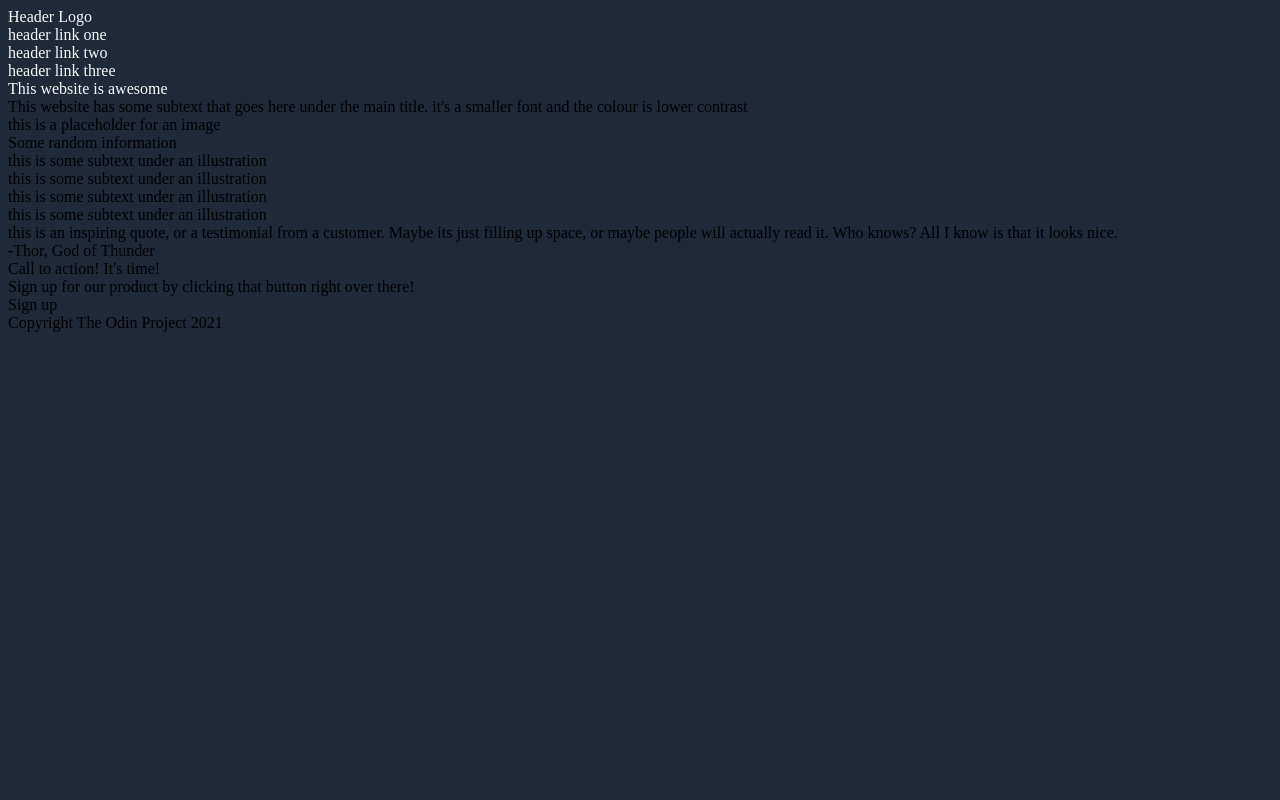
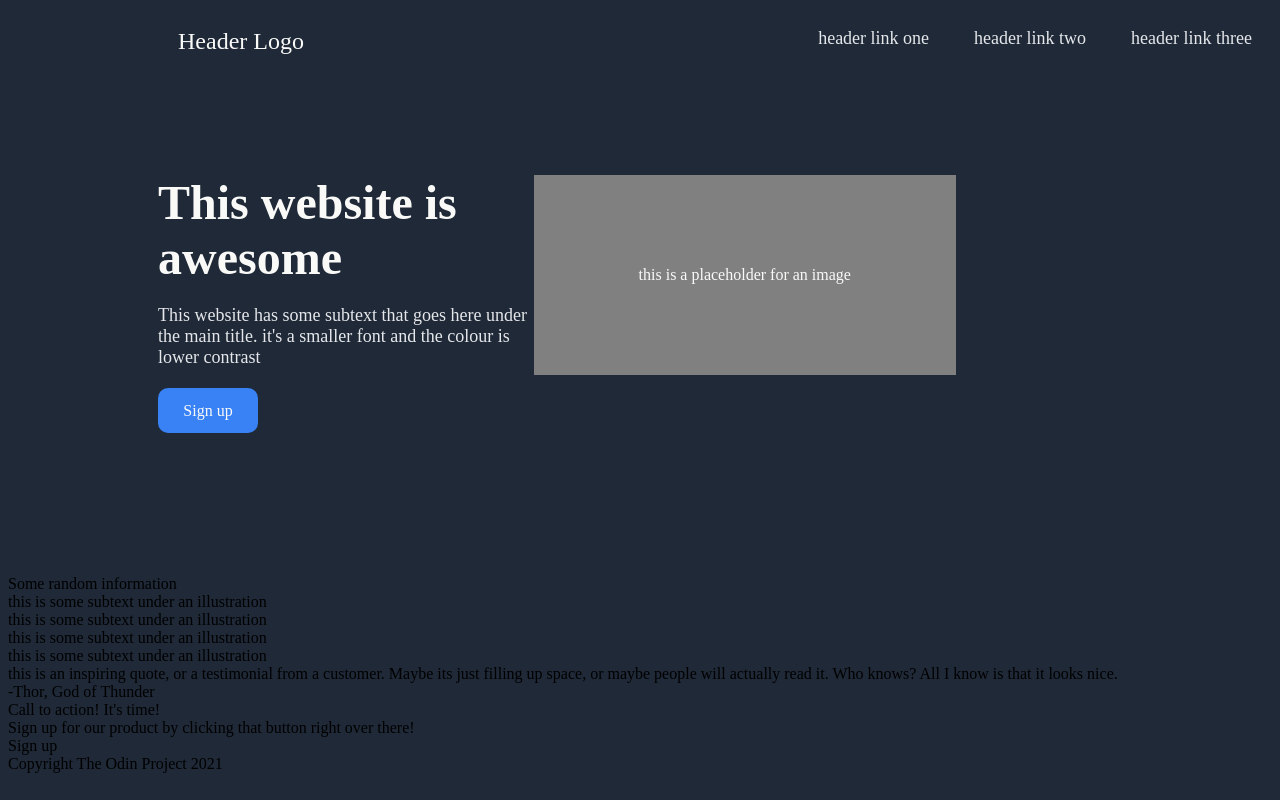
Before and after one commit to zacharymurphy/odin-landingpage, a plain HTML site: page index.html in a window 1280 px wide. Drawn offline with Linux system fonts and the light colour scheme.

Commit message:
finished first half of website

```diff
--- a/index.html
+++ b/index.html
@@ -1,21 +1,33 @@
 <!DOCTYPE html>
 <html lang="en">
-    <head class="header" >
+    <head >
         <meta charset="UTF-8">
         <link rel="stylesheet" href="style.css">
-        <div class="text">
-            <div> Header Logo </div>
-            <div> header link one</div>
-            <div> header link two</div>
-            <div> header link three</div>
-        </div>
+
+
     </head>
     <body>
-        <div class="text"> This website is awesome</div>
-        <div> This website has some subtext that goes here under the main title. it's
-            a smaller font and the colour is lower contrast
+        <div  class="header">
+            <div class="leftside">
+                <div class="text"> Header Logo </div>
+            </div>
+            <div class="rightside">
+                <div class="herotext" > header link one</div>
+                <div class="herotext"> header link two</div>
+                <div class="herotext"> header link three</div>
+            </div>
         </div>
-        <div> this is a placeholder for an image</div>
+        <div class="entiremiddle">
+            <div class="middleblock">
+                <div class="heromain"> This website is awesome</div>
+                <div class="herotext"> This website has some subtext that goes here under the main title. it's
+                    a smaller font and the colour is lower contrast
+                </div>
+                <div class="button"> Sign up</div>
+            </div>
+
+            <div class="imageplace"> this is a placeholder for an image</div>
+        </div>
 
         <div>  Some random information</div>
         <div> this is some subtext under an illustration</div>
--- a/style.css
+++ b/style.css
@@ -4,8 +4,81 @@ body{
 
 .header{
     background-color: #1f2937;
+    display: flex;
+    text-align: center;
+    padding: 20px;
+
+    justify-content: space-between;
+    margin-bottom: 100px;
+
 }
 
 .text{
+    font-size: 24px;
     color: #f9faf8;
 }
+
+.button{
+    background-color: #3882F6;
+    color: #f9faf8;
+    width: 100px;
+    height: 45px;
+    text-align: center;
+    justify-items: center;
+    line-height: 45px;
+    border-radius: 10px;
+
+}
+
+.rightside{
+    margin-left: 0;
+    display: flex;
+    justify-content: space-between;
+    gap: 45px;
+}
+
+.leftside{
+    display: flex;
+    margin-left: 150px;
+}
+
+.herotext{
+    color: #E5E7EB;
+    font-size: 18px;
+}
+
+.heromain{
+    color: #f9faf8;
+    font-size: 48px;
+    font-weight: bolder ;
+}
+
+.middleblock{
+    display: flex;
+    flex-direction: column;
+    margin-left: 150px;
+    align-content: space-between;
+    gap: 20px;
+    width: 400px;
+
+
+}
+
+.entiremiddle{
+    display: flex;
+    justify-content: space-between;
+    height: 250px;
+    margin-bottom: 150px;
+
+}
+.imageplace{
+    margin-right: 25%;
+    align-items: center;
+    justify-content: center;
+    text-align: center;
+    width: 450px;
+    height: 200px;
+    background-color: grey;
+    line-height: 200px;
+    color: #f9faf8;
+}
```
